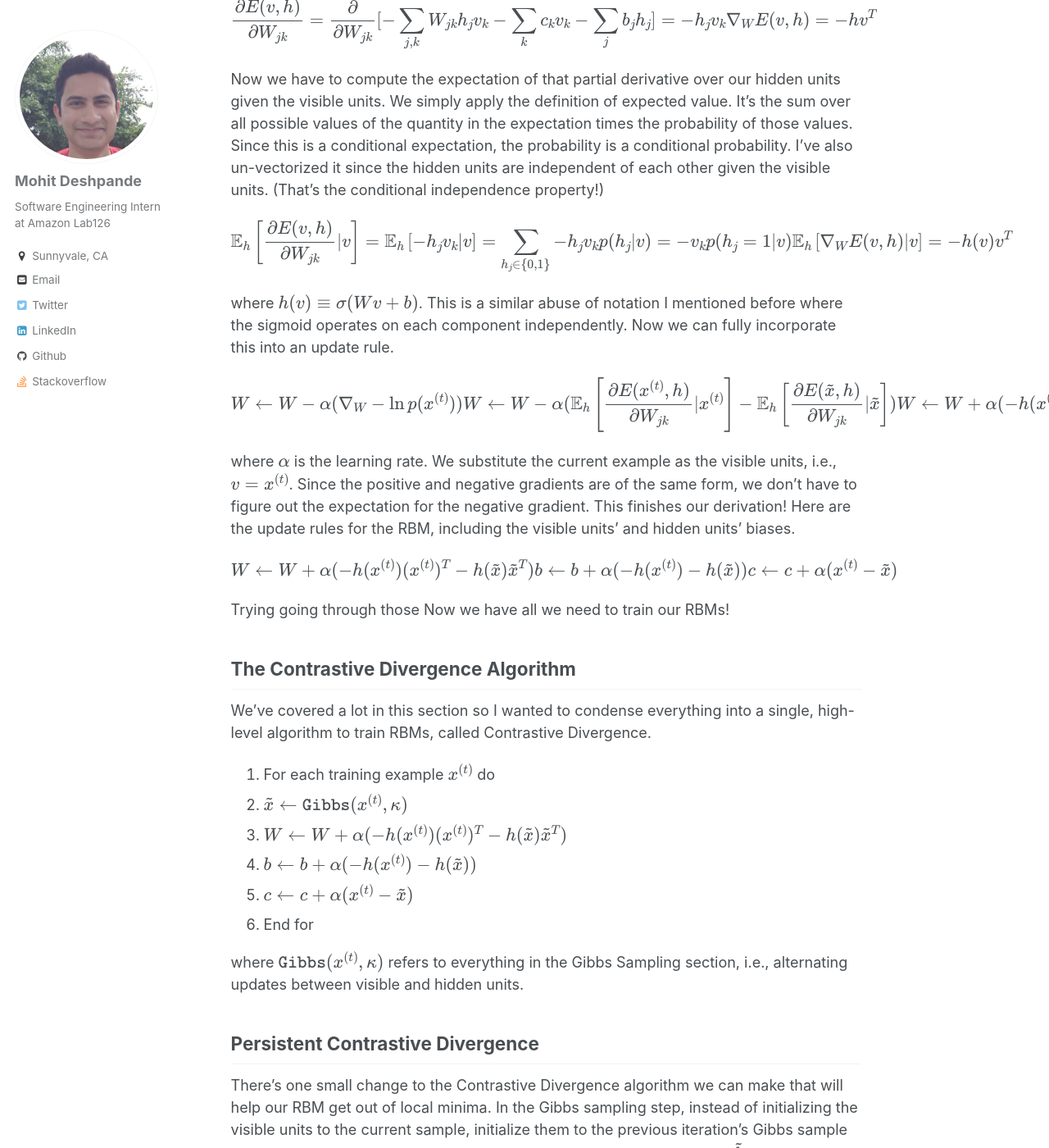
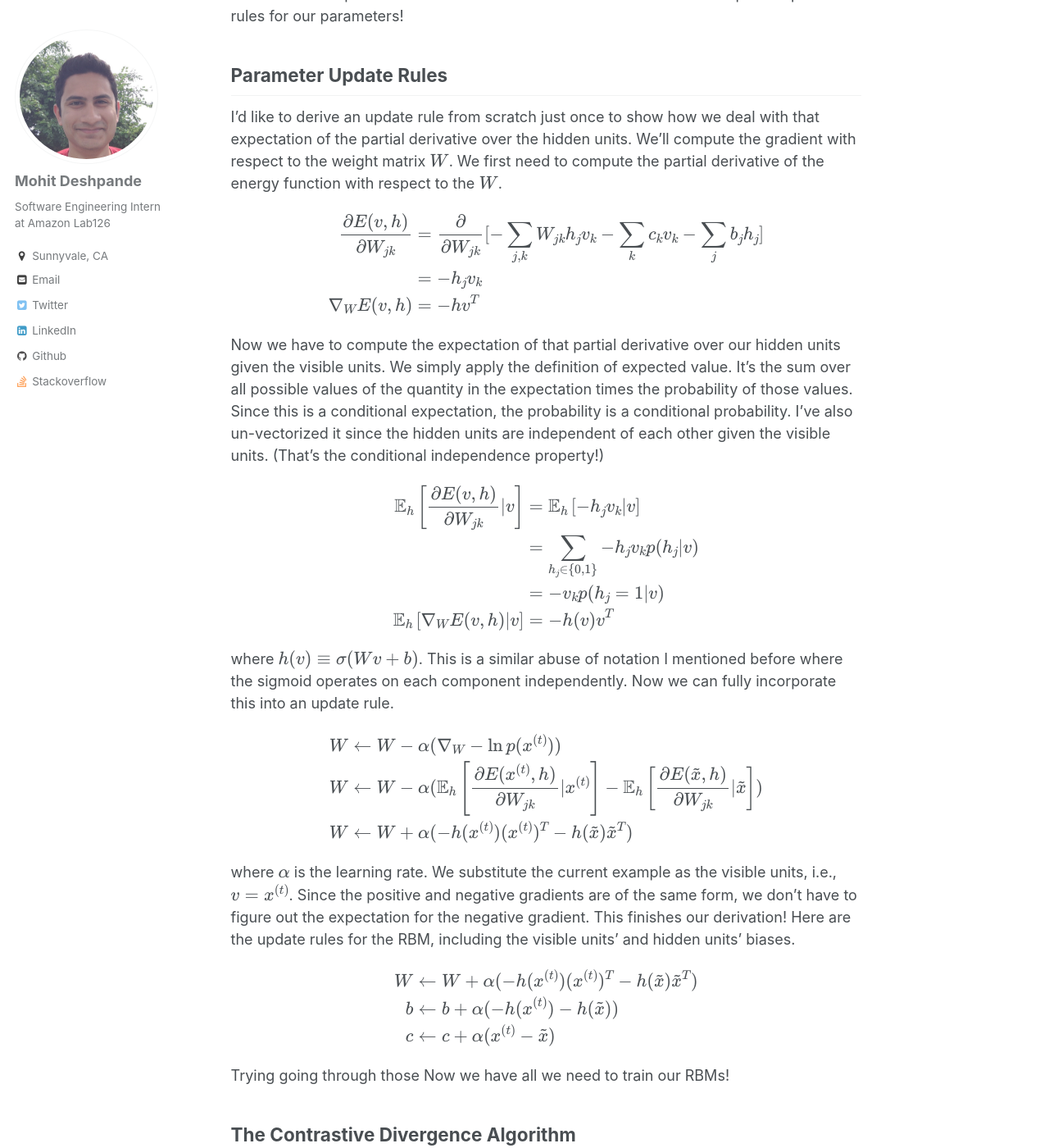
Before and after one commit to mohitd/mohitd.github.io, a Jekyll site: the page built from _posts/2017-11-25-rbms.md, in a window 1280 px wide and 1400 px high, scrolled down 6748 px. Shown: the whole window at 82% size. Built offline with Jekyll 4.4.1, drawn with Linux system fonts in a browser that asks for light colours; formulas are drawn with MathJax 3; some of the changed text lies outside the part shown.

Commit message:
aligned equations

```diff
--- a/_posts/2017-11-25-rbms.md
+++ b/_posts/2017-11-25-rbms.md
@@ -17,7 +17,10 @@ Having a visual representation of an RBM helps explain the components. An RBM ha
 What should the values of the hidden units be to learn the input distribution? We don't quite know; that's part of the training! Since we're dealing with probabilities, it makes sense for us to use some metric that involves probabilities. Taking a page from physics, we can consider the _energy_ of the entire configuration of visible and hidden units as the following.
 
 $$
-E(v, h) = -h^TWv - c^Tv - b^Th = -\sum_{j,k}W_{jk} h_j v_k - \sum_k c_k v_k - \sum_j b_j h_j
+\begin{align*}
+E(v, h) &= -h^TWv - c^Tv - b^Th\\
+&= -\sum_{j,k}W_{jk} h_j v_k - \sum_k c_k v_k - \sum_j b_j h_j
+\end{align*}
 $$
 
 By configuration, we mean the actual values of visible and hidden units. Using this notion of energy, we can compute a joint distribution for the visible and hidden units.
@@ -38,10 +41,12 @@ The RBM has an important conditional independence property as a result of its bi
 The inference formulas are actually quite simple and elegant.
 
 $$
-p(h\vert v) = \prod_j p(h_j\vert v) \\
-p(h_j=1\vert v) = \sigma(\sum_k W_{jk} v_k + b_j) \\
-p(v\vert h) = \prod_k p(v_k\vert h) \\
-p(v_k=1\vert h) = \sigma(\sum_j h_j W_{jk} + c_k)
+\begin{align*}
+p(h\vert v) &= \prod_j p(h_j\vert v) \\
+p(h_j=1\vert v) &= \sigma(\sum_k W_{jk} v_k + b_j) \\
+p(v\vert h) &= \prod_k p(v_k\vert h) \\
+p(v_k=1\vert h) &= \sigma(\sum_j h_j W_{jk} + c_k)
+\end{align*}
 $$
 
 where $\sigma$ is the sigmoid. In other words, the probability that a hidden unit $h_j=1$ is the sigmoid of the weighted sum of the row or column of $W$ plus a bias term. For the hidden units, we consider only the $j$th row of $W$, and, for the visible units, we consider only the $k$th column of $W$. It will become clear later why we perform inference on the visible units.
@@ -67,8 +72,10 @@ One additional little modification we do is add a negative sign so that we're mi
 After incorporating all of these modifications, the end result is the average negative log likelihood loss function.
 
 $$
-\mathcal{L} = \frac{1}{T} \sum_t -\ln p(x^{(t)})\\
-p(x^{(t)}) = \sum_{h\in\{0,1\}^H} \frac{1}{Z}\exp[-E(x^{(t)}, h)]
+\begin{align*}
+\mathcal{L} &= \frac{1}{T} \sum_t -\ln p(x^{(t)})\\
+p(x^{(t)}) &= \sum_{h\in\{0,1\}^H} \frac{1}{Z}\exp[-E(x^{(t)}, h)]
+\end{align*}
 $$
 
 where $x^{(t)}$ is a training example and $T$ is the training set size. Now that we have a loss function, we can compute the partial derivative of it with respect to all of our parameters. It turns out that we can compute this partial derivative with respect to a generic parameter $\theta$ and leave it in terms of $\frac{\partial E(v, h)}{\partial\theta}$ since all of the parameters are inside of the energy function.
@@ -126,31 +133,42 @@ Both of these expectations are tractable! Now we can use this to come up with up
 I'd like to derive an update rule from scratch just once to show how we deal with that expectation of the partial derivative over the hidden units. We'll compute the gradient with respect to the weight matrix $W$. We first need to compute the partial derivative of the energy function with respect to the $W$.
 
 $$
-\frac{\partial E(v, h)}{\partial W_{jk}} = \frac{\partial}{\partial W_{jk}} [-\sum_{j,k}W_{jk} h_j v_k - \sum_k c_k v_k - \sum_j b_j h_j] = -h_j v_k\\
-\nabla_W E(v, h)=-hv^T
+\begin{align*}
+\frac{\partial E(v, h)}{\partial W_{jk}} &= \frac{\partial}{\partial W_{jk}} [-\sum_{j,k}W_{jk} h_j v_k - \sum_k c_k v_k - \sum_j b_j h_j]\\
+&= -h_j v_k\\
+\nabla_W E(v, h)&=-hv^T
+\end{align*}
 $$
 
 Now we have to compute the expectation of that partial derivative over our hidden units given the visible units. We simply apply the definition of expected value. It's the sum over all possible values of the quantity in the expectation times the probability of those values. Since this is a conditional expectation, the probability is a conditional probability. I've also un-vectorized it since the hidden units are independent of each other given the visible units. (That's the conditional independence property!)
 
 $$
-\mathbb{E}_h\left[\frac{\partial E(v, h)}{\partial W_{jk}}\vert v\right] = \mathbb{E}_h\left[-h_j v_k\vert v\right] = \sum_{h_j\in\{0, 1\}} -h_j v_k p(h_j\vert v) = -v_k p(h_j=1\vert v)\\
-\mathbb{E}_h\left[\nabla_W E(v, h)\vert v\right] = -h(v)v^T
+\begin{align*}
+\mathbb{E}_h\left[\frac{\partial E(v, h)}{\partial W_{jk}}\vert v\right] &= \mathbb{E}_h\left[-h_j v_k\vert v\right]\\
+&= \sum_{h_j\in\{0, 1\}} -h_j v_k p(h_j\vert v)\\
+&= -v_k p(h_j=1\vert v)\\
+\mathbb{E}_h\left[\nabla_W E(v, h)\vert v\right] &= -h(v)v^T
+\end{align*}
 $$
 
 where $h(v)\equiv\sigma(Wv+b)$. This is a similar abuse of notation I mentioned before where the sigmoid operates on each component independently. Now we can fully incorporate this into an update rule.
 
 $$
-W\gets W - \alpha(\nabla_W -\ln p(x^{(t)}))\\
-W\gets W - \alpha(\mathbb{E}_h\left[\frac{\partial E(x^{(t)}, h)}{\partial W_{jk}}\vert x^{(t)}\right] - \mathbb{E}_{h}\left[\frac{\partial E(\tilde{x}, h)}{\partial W_{jk}}\vert \tilde{x}\right])\\
-W\gets W + \alpha(-h(x^{(t)})(x^{(t)})^T -h(\tilde{x})\tilde{x}^T)
+\begin{align*}
+W &\gets W - \alpha(\nabla_W -\ln p(x^{(t)}))\\
+W &\gets W - \alpha(\mathbb{E}_h\left[\frac{\partial E(x^{(t)}, h)}{\partial W_{jk}}\vert x^{(t)}\right] - \mathbb{E}_{h}\left[\frac{\partial E(\tilde{x}, h)}{\partial W_{jk}}\vert \tilde{x}\right])\\
+W &\gets W + \alpha(-h(x^{(t)})(x^{(t)})^T -h(\tilde{x})\tilde{x}^T)
+\end{align*}
 $$
 
 where $\alpha$ is the learning rate. We substitute the current example as the visible units, i.e., $v = x^{(t)}$. Since the positive and negative gradients are of the same form, we don't have to figure out the expectation for the negative gradient. This finishes our derivation! Here are the update rules for the RBM, including the visible units' and hidden units' biases.
 
 $$
-W\gets W + \alpha(-h(x^{(t)})(x^{(t)})^T -h(\tilde{x})\tilde{x}^T)\\
-b\gets b + \alpha(-h(x^{(t)}) -h(\tilde{x}))\\
-c\gets c + \alpha(x^{(t)} - \tilde{x})
+\begin{align*}
+W &\gets W + \alpha(-h(x^{(t)})(x^{(t)})^T -h(\tilde{x})\tilde{x}^T)\\
+b &\gets b + \alpha(-h(x^{(t)}) -h(\tilde{x}))\\
+c &\gets c + \alpha(x^{(t)} - \tilde{x})
+\end{align*}
 $$
 
 Trying going through those Now we have all we need to train our RBMs!
```
Also changed, not shown: _posts/2017-11-22-backpropagation.md (+30 -18 lines), _posts/2018-06-24-seq2seq-models.md (+13 -9 lines).
